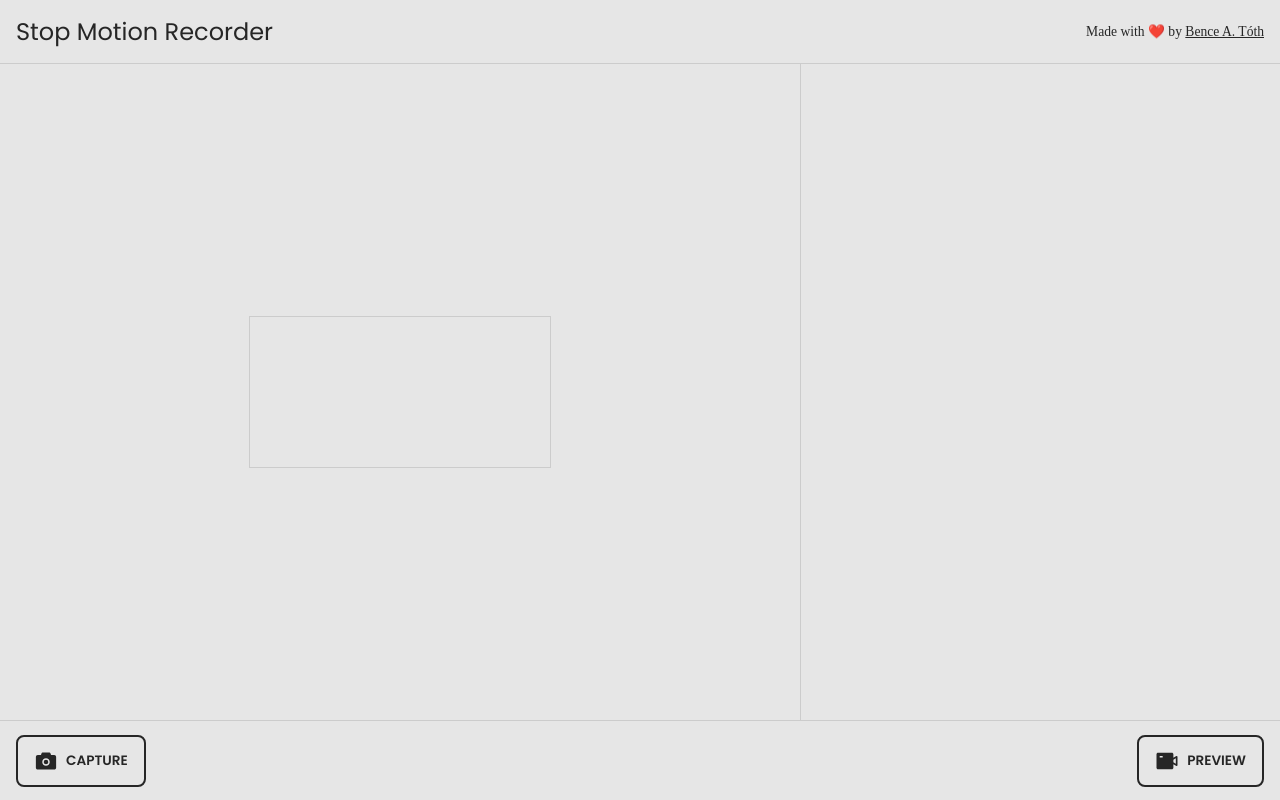
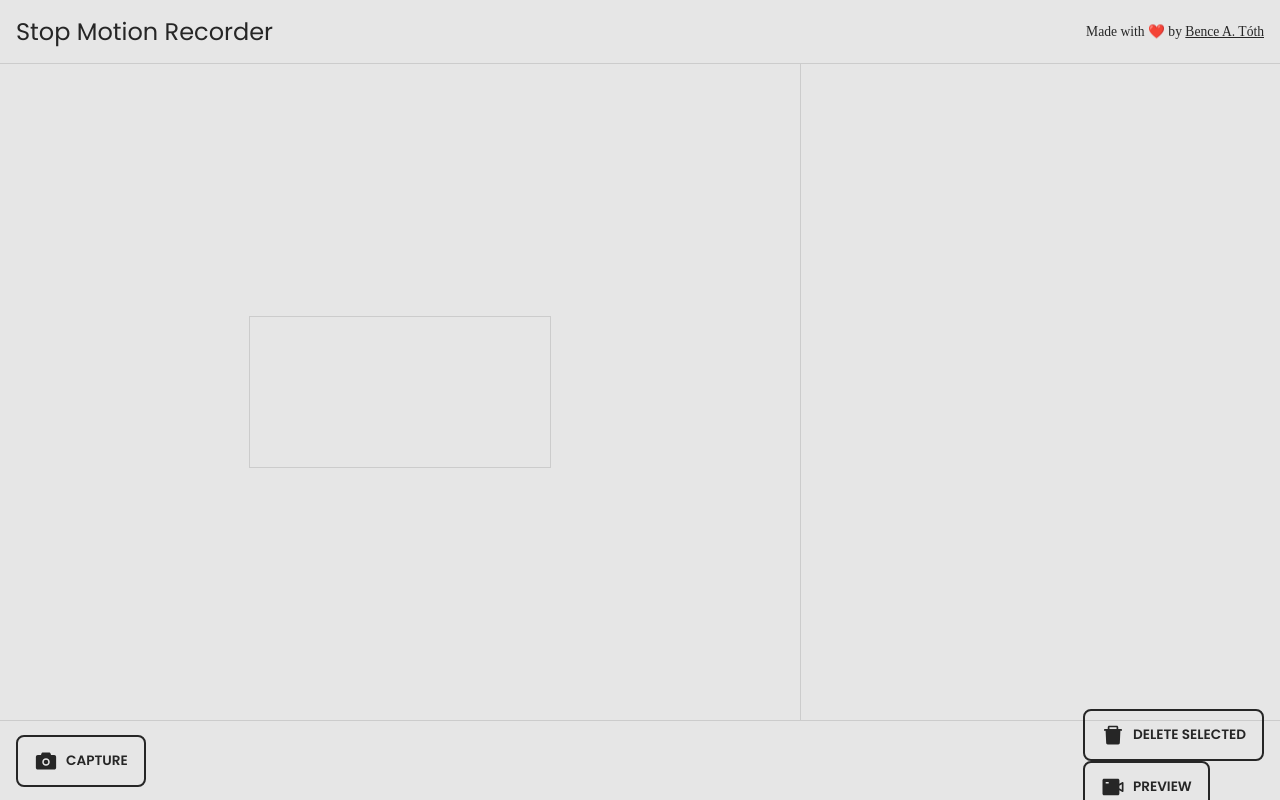
Before and after one commit to bence-toth/stop-motion-recorder, a React (Create React App) app: page / in a window 1280 px wide. Built offline with nearby package versions, Linux system fonts and the light colour scheme; no server answers; a web font is replaced by a local one.

Commit message:
Added delete selected button to toolbar

```diff
--- a/src/App.tsx
+++ b/src/App.tsx
@@ -16,12 +16,18 @@ export interface FrameType {
 }
 
 const App = () => {
-  const { frames, lastFrame, addFrame, deleteFrame, toggleFrameSelection } =
-    useFrames();
+  const {
+    frames,
+    lastFrame,
+    onAddFrame,
+    onDeleteFrame,
+    onDeleteSelectedFrames,
+    onToggleFrameSelection,
+  } = useFrames();
 
   const { videoElementRef, lastPictureElementRef, onCapture, framesEndRef } =
     useCapture({
-      addFrame,
+      onAddFrame,
     });
 
   return (
@@ -40,12 +46,15 @@ const App = () => {
       <aside className="sidebar">
         <Frames
           frames={frames}
-          toggleFrameSelection={toggleFrameSelection}
-          deleteFrame={deleteFrame}
+          toggleFrameSelection={onToggleFrameSelection}
+          deleteFrame={onDeleteFrame}
           framesEndRef={framesEndRef}
         />
       </aside>
-      <Toolbar onCapture={onCapture} />
+      <Toolbar
+        onCapture={onCapture}
+        onDeleteSelectedFrames={onDeleteSelectedFrames}
+      />
     </div>
   );
 };
--- a/src/Toolbar.tsx
+++ b/src/Toolbar.tsx
@@ -1,12 +1,13 @@
-import { AiFillCamera, AiFillVideoCamera } from "react-icons/ai";
+import { AiFillCamera, AiFillVideoCamera, AiFillDelete } from "react-icons/ai";
 
 import "./Toolbar.css";
 
 interface ToolbarPropsType {
   onCapture: () => void;
+  onDeleteSelectedFrames: () => void;
 }
 
-const Toolbar = ({ onCapture }: ToolbarPropsType) => (
+const Toolbar = ({ onCapture, onDeleteSelectedFrames }: ToolbarPropsType) => (
   <footer className="toolbar">
     <div>
       <button onClick={onCapture}>
@@ -17,6 +18,12 @@ const Toolbar = ({ onCapture }: ToolbarPropsType) => (
       </button>
     </div>
     <div>
+      <button onClick={onDeleteSelectedFrames}>
+        <span className="icon">
+          <AiFillDelete />
+        </span>
+        Delete selected
+      </button>
       <button>
         <span className="icon">
           <AiFillVideoCamera />
--- a/src/useCapture.ts
+++ b/src/useCapture.ts
@@ -3,10 +3,10 @@ import { useCallback, useRef } from "react";
 import type { FrameType } from "./App";
 
 interface UseCaptureParamsType {
-  addFrame: (frame: FrameType) => void;
+  onAddFrame: (frame: FrameType) => void;
 }
 
-const useCapture = ({ addFrame }: UseCaptureParamsType) => {
+const useCapture = ({ onAddFrame }: UseCaptureParamsType) => {
   const videoElement = useRef<HTMLVideoElement | null>(null);
 
   const videoElementRef = useCallback(
@@ -57,7 +57,7 @@ const useCapture = ({ addFrame }: UseCaptureParamsType) => {
         );
       const imageDataURL =
         lastPictureCanvasElement.current.toDataURL("image/jpeg");
-      addFrame({
+      onAddFrame({
         dataURL: imageDataURL,
         id: Date.now(),
         isSelected: false,
@@ -70,7 +70,7 @@ const useCapture = ({ addFrame }: UseCaptureParamsType) => {
         }
       });
     }
-  }, [addFrame]);
+  }, [onAddFrame]);
 
   return {
     videoElementRef,
--- a/src/useFrames.ts
+++ b/src/useFrames.ts
@@ -10,17 +10,23 @@ const useFrames = () => {
     [frames]
   );
 
-  const addFrame = useCallback((newFrame: FrameType) => {
+  const onAddFrame = useCallback((newFrame: FrameType) => {
     setFrames((previousFrames) => [...previousFrames, newFrame]);
   }, []);
 
-  const deleteFrame = useCallback((frameId: number) => {
+  const onDeleteFrame = useCallback((frameId: number) => {
     setFrames((previousFrames) =>
       previousFrames.filter((frame) => frame.id !== frameId)
     );
   }, []);
 
-  const toggleFrameSelection = useCallback((frameId: number) => {
+  const onDeleteSelectedFrames = useCallback(() => {
+    setFrames((previousFrames) =>
+      previousFrames.filter((frame) => !frame.isSelected)
+    );
+  }, []);
+
+  const onToggleFrameSelection = useCallback((frameId: number) => {
     setFrames((previousFrames) =>
       previousFrames.map((frame) => {
         if (frame.id !== frameId) {
@@ -34,7 +40,14 @@ const useFrames = () => {
     );
   }, []);
 
-  return { frames, lastFrame, addFrame, deleteFrame, toggleFrameSelection };
+  return {
+    frames,
+    lastFrame,
+    onAddFrame,
+    onDeleteFrame,
+    onDeleteSelectedFrames,
+    onToggleFrameSelection,
+  };
 };
 
 export default useFrames;
```
